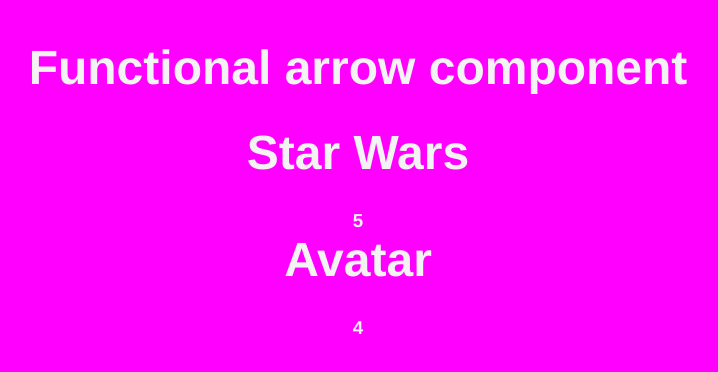
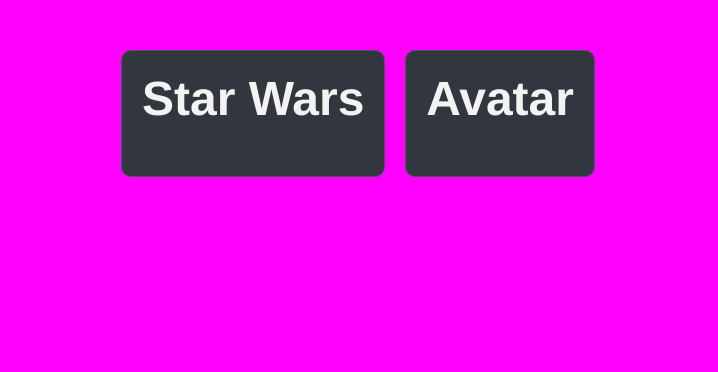
Before and after one commit to hqr999/Movie-Review-Finder, a React (Vite) app: page / in a window 1280 px wide. Shown: the top 372 px of the page, without its empty margins (282-1000 px from the left). Built offline with nearby package versions, Linux system fonts and the light colour scheme.

Commit message:
Other ways of styling our componets with css

```diff
--- a/src/App.jsx
+++ b/src/App.jsx
@@ -5,19 +5,24 @@
 import './App.css'
 
 
-const Card = ({title,rating,isCool}) => {
+const Card = ({title}) => {
   return(
-    <div>
+    <div style={{
+      border: '1px solid #4b5362',
+      padding: '20px',
+      margin: '10px',
+      backgroundColor: '#31363f',
+      borderRadius: '10px',
+      minHeight: '100px',
+    }}>
       <h2>{title}</h2>
-      <h3>{rating}</h3>
     </div>
   )
 }
 
 const App = () => {
   return(
-    <div>
-     <h2>Functional arrow component</h2>
+    <div className='card-container'>
       <Card title="Star Wars" rating={5} />
       <Card title="Avatar" rating={4}/>
     </div>
--- a/src/index.css
+++ b/src/index.css
@@ -22,3 +22,12 @@
   color: #f3f3f3;
   text-align: center;
 }
+
+.card-container{
+  display: flex;
+  flex-wrap: wrap;
+  justify-content: center;
+
+  max-width: 1024px;
+  margin: 0 auto;
+}
```
